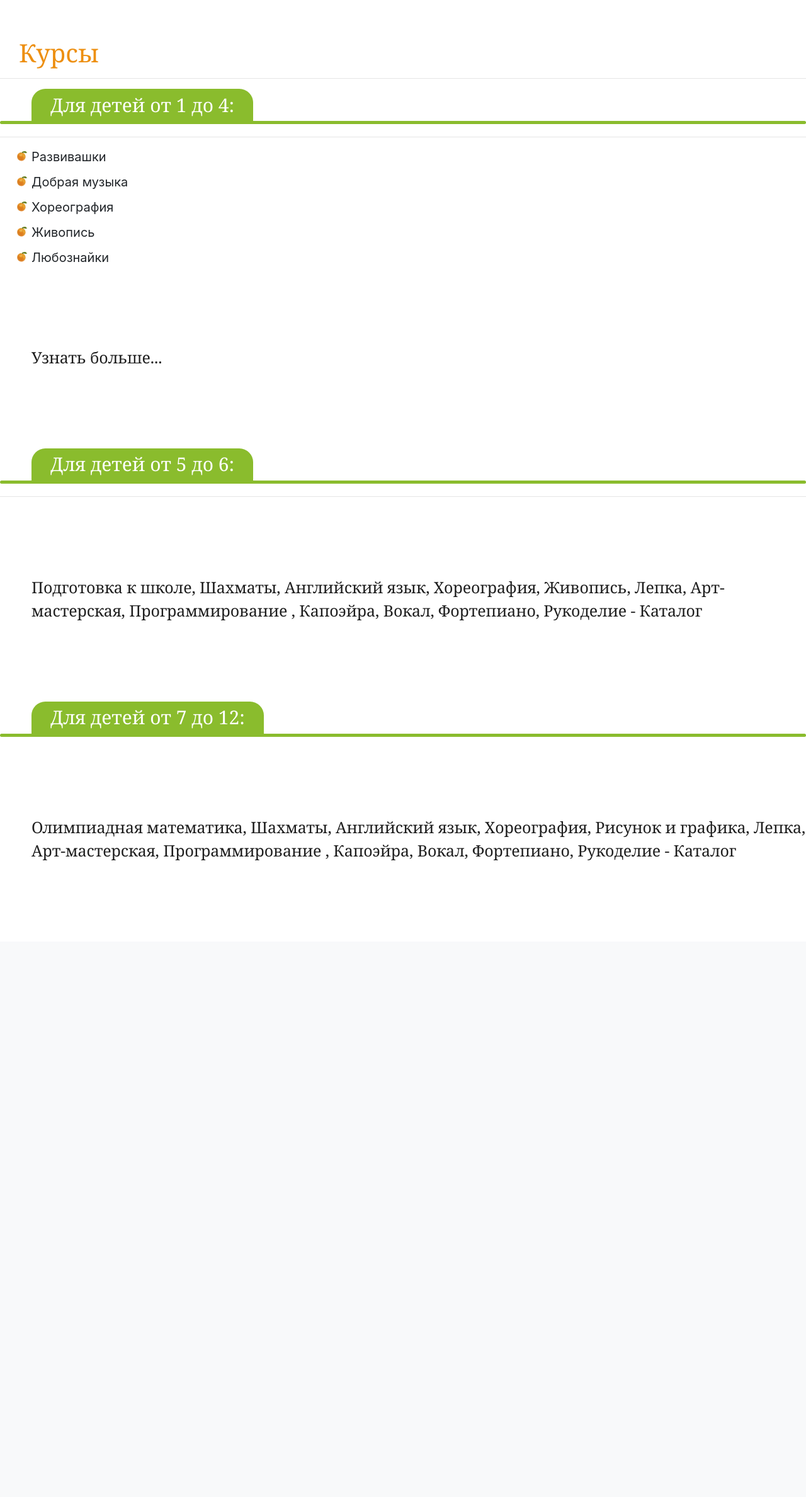
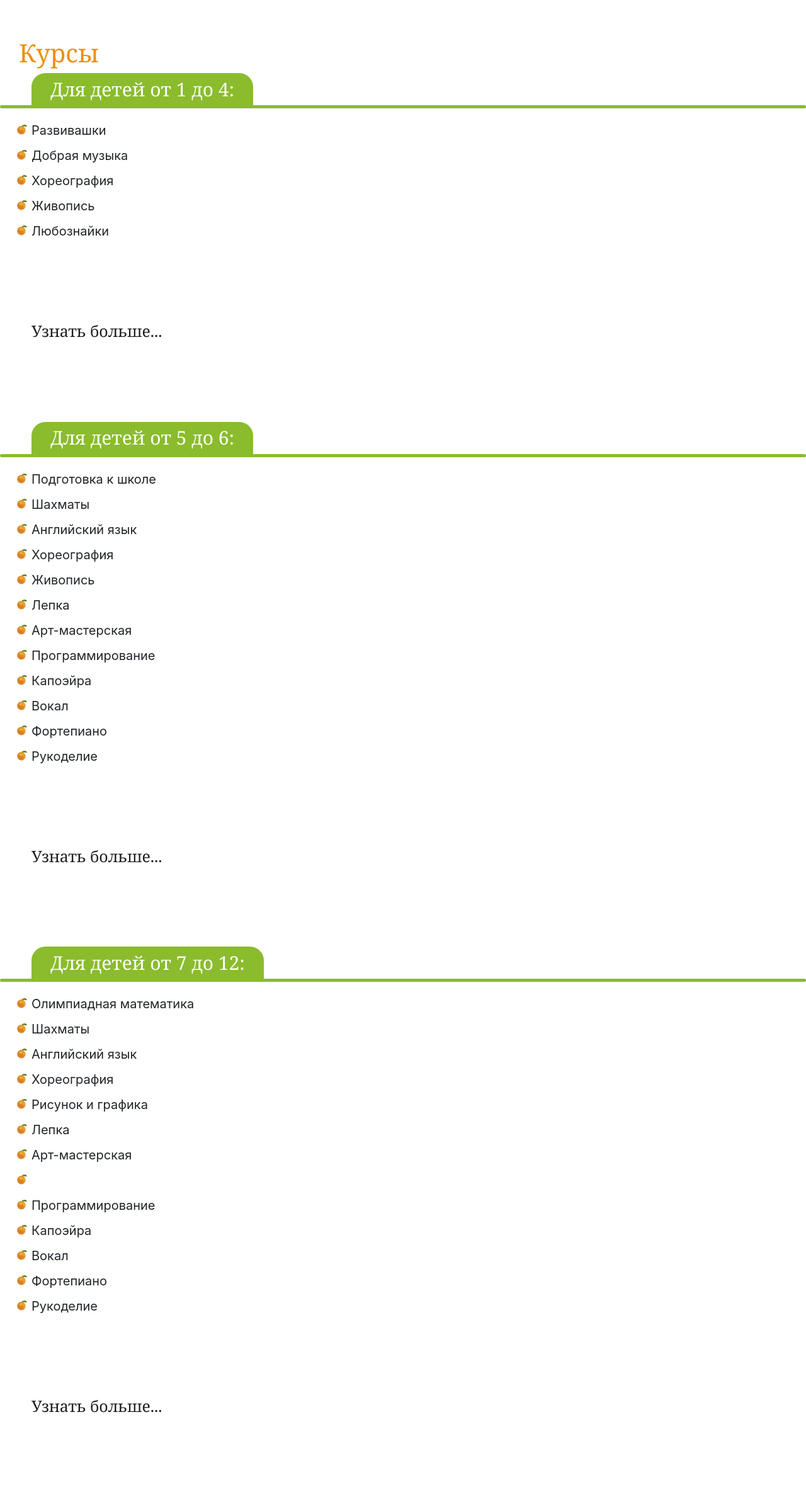
Before and after one commit to ksnsmnv/Apelsinich, a Flask app: page /courses in a window 1280 px wide. Shown: the part 96-2473 px from the top of the page at 63% size. Before the commit the page ends 1462 px from the top, so only its background shows below. Run offline with Flask 2, Linux system fonts and the light colour scheme; some libraries are stand-ins or nearby versions.

```diff
--- a/templates/courses.html
+++ b/templates/courses.html
@@ -25,11 +25,9 @@
     </div>
 </div>
 <h1>Курсы</h1>
-<hr/>
 <h1 class="header">Для детей от 1 до 4:</h1>
 
 <hr class="header-hr">
-<hr/>
 <ul>
     <li>Развивашки</li>
     <li>Добрая музыка</li>
@@ -39,17 +37,39 @@
 </ul>
 <p><a href="https://vk.com/market-138621453">Узнать больше...</a></p>
 <h1 class="header">Для детей от 5 до 6:</h1>
-
 <hr class="header-hr"/>
-<hr/>
-<p>Подготовка к школе, Шахматы, Английский язык, Хореография, Живопись, Лепка, Арт-мастерская, Программирование ,
-    Капоэйра, Вокал, Фортепиано, Рукоделие -
-    <a href="https://vk.com/market-138621453">Каталог</a></p>
+<ul>
+    <li>Подготовка к школе</li>
+    <li>Шахматы</li>
+    <li>Английский язык</li>
+    <li>Хореография</li>
+    <li>Живопись</li>
+    <li>Лепка</li>
+    <li>Арт-мастерская</li>
+    <li>Программирование</li>
+    <li>Капоэйра</li>
+    <li>Вокал</li>
+    <li>Фортепиано</li>
+    <li>Рукоделие</li>
+</ul>
+    <p><a href="https://vk.com/market-138621453">Узнать больше...</a></p>
 <h1 class="header">Для детей от 7 до 12:</h1>
 <hr class="header-hr"/>
-<p>Олимпиадная математика, Шахматы, Английский язык, Хореография, Рисунок и графика, Лепка, Арт-мастерская,
-    Программирование , Капоэйра, Вокал, Фортепиано, Рукоделие -
-    <a href="https://vk.com/market-138621453">Каталог</a></p>
+<ul>
+    <li>Олимпиадная математика</li>
+    <li>Шахматы</li>
+    <li>Английский язык</li>
+    <li>Хореография</li>
+    <li>Рисунок и графика</li>
+    <li>Лепка</li>
+    <li>Арт-мастерская<li>
+    <li>Программирование</li>
+    <li>Капоэйра</li>
+    <li>Вокал</li>
+    <li>Фортепиано</li>
+    <li>Рукоделие</li>
+</ul>
+    <p><a href="https://vk.com/market-138621453">Узнать больше...</a></p>
 <script src="https://code.jquery.com/jquery-3.3.1.slim.min.js"
         integrity="sha384-q8i/X+965DzO0rT7abK41JStQIAqVgRVzpbzo5smXKp4YfRvH+8abtTE1Pi6jizo"
         crossorigin="anonymous"></script>
--- a/templates/index.html
+++ b/templates/index.html
@@ -73,7 +73,7 @@
         </ol>
         <div class="carousel-inner">
             <div class="carousel-item active">
-                <a href="/courses" class="portal__item text-dark" target="_blank">
+                <a href="courses.html" class="portal__item text-dark" target="_blank">
                     <div class="portal__heading">Курсы для детей</div>
                     <div class="portal__text">Более 30 развивающих курсов для детей от 1 до 12 лет</div>
                 </a>
@@ -94,7 +94,7 @@
             </div>
 
             <div class="carousel-item">
-                <a href="" class="portal__item text-dark" target="_blank">
+                <a href="performanses.html" class="portal__item text-dark" target="_blank">
                     <div class="portal__heading">Детские праздники</div>
                     <div class="portal__text">Аниматоры, детские выездные театры, мастер-классы.</div>
                 </a>
--- a/templates/performanses.html
+++ b/templates/performanses.html
@@ -25,7 +25,7 @@
     </div>
 </div>
 <h1>Мэри Поппинс и Новый год Декабрь 2021 г.</h1>
-<embed src="" type="video/quicktime" width="640" height="480"
+
 <script src="https://code.jquery.com/jquery-3.3.1.slim.min.js"
         integrity="sha384-q8i/X+965DzO0rT7abK41JStQIAqVgRVzpbzo5smXKp4YfRvH+8abtTE1Pi6jizo"
         crossorigin="anonymous"></script>
```
Also changed, not shown: apelsin.sqlite (added).
